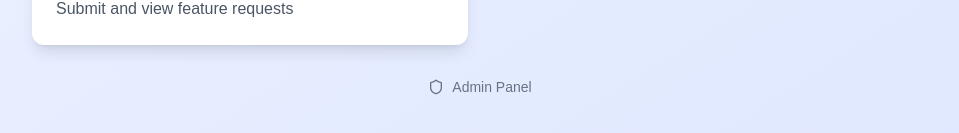
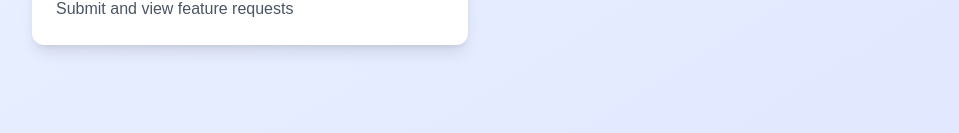
Before and after one commit to Daniel1989/image_tool, a Next.js app: page / in a window 1280 px wide. Shown: the part 651-784 px from the top of the page, without its empty margins (160-1119 px from the left). Built offline with nearby package versions, Linux system fonts and the light colour scheme.

Commit message:
feat: update

```diff
--- a/app/page.tsx
+++ b/app/page.tsx
@@ -400,7 +400,7 @@
           </div>
 
           {/* Admin Link */}
-          <div className="mt-8 text-center">
+          {/* <div className="mt-8 text-center">
             <a
               href="/admin"
               className="inline-flex items-center gap-2 text-sm text-gray-500 dark:text-gray-400 hover:text-gray-700 dark:hover:text-gray-200 transition-colors"
@@ -408,7 +408,7 @@
               <Shield className="w-4 h-4" />
               Admin Panel
             </a>
-          </div>
+          </div> */}
         </div>
       </div>
     );
```
